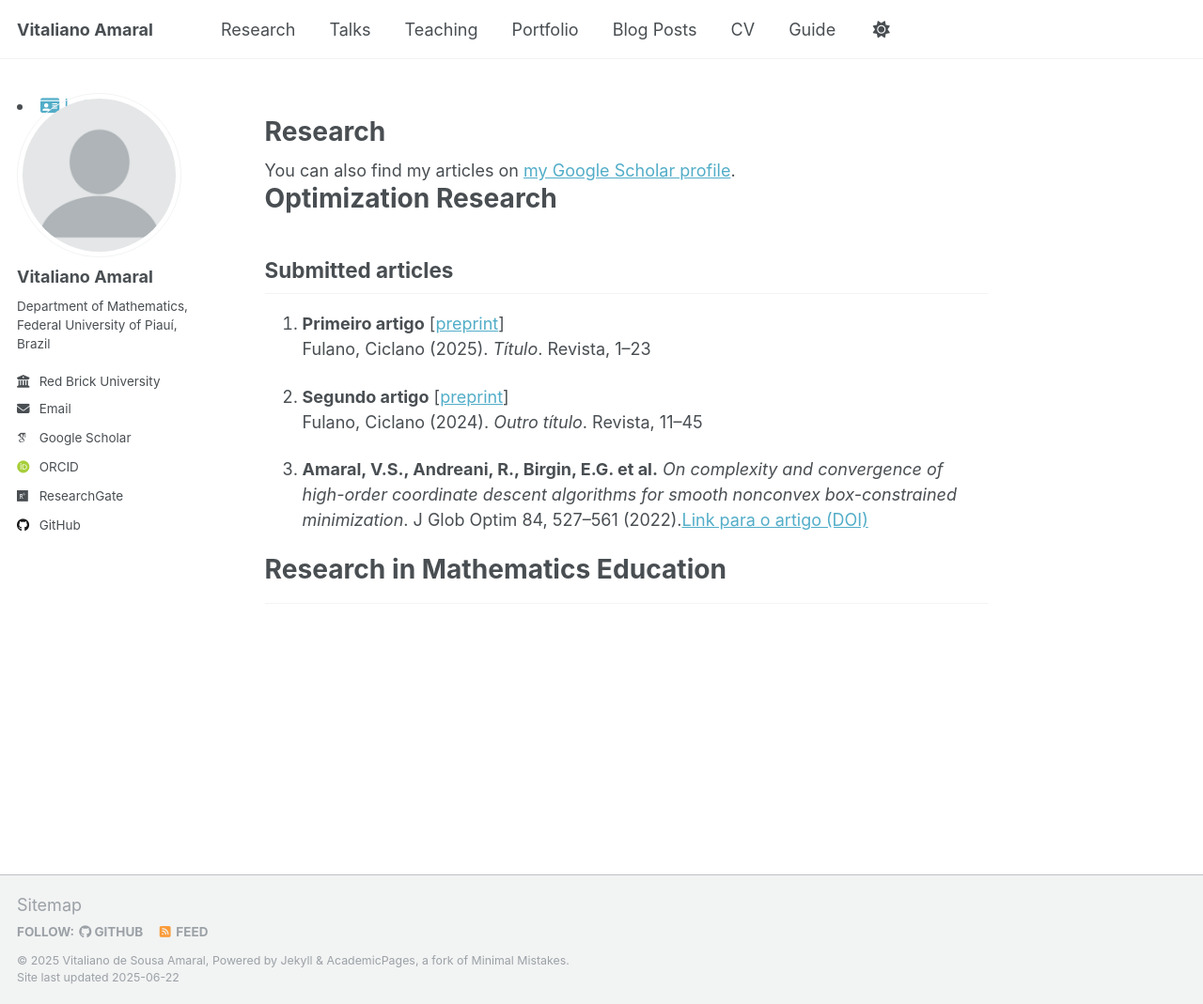
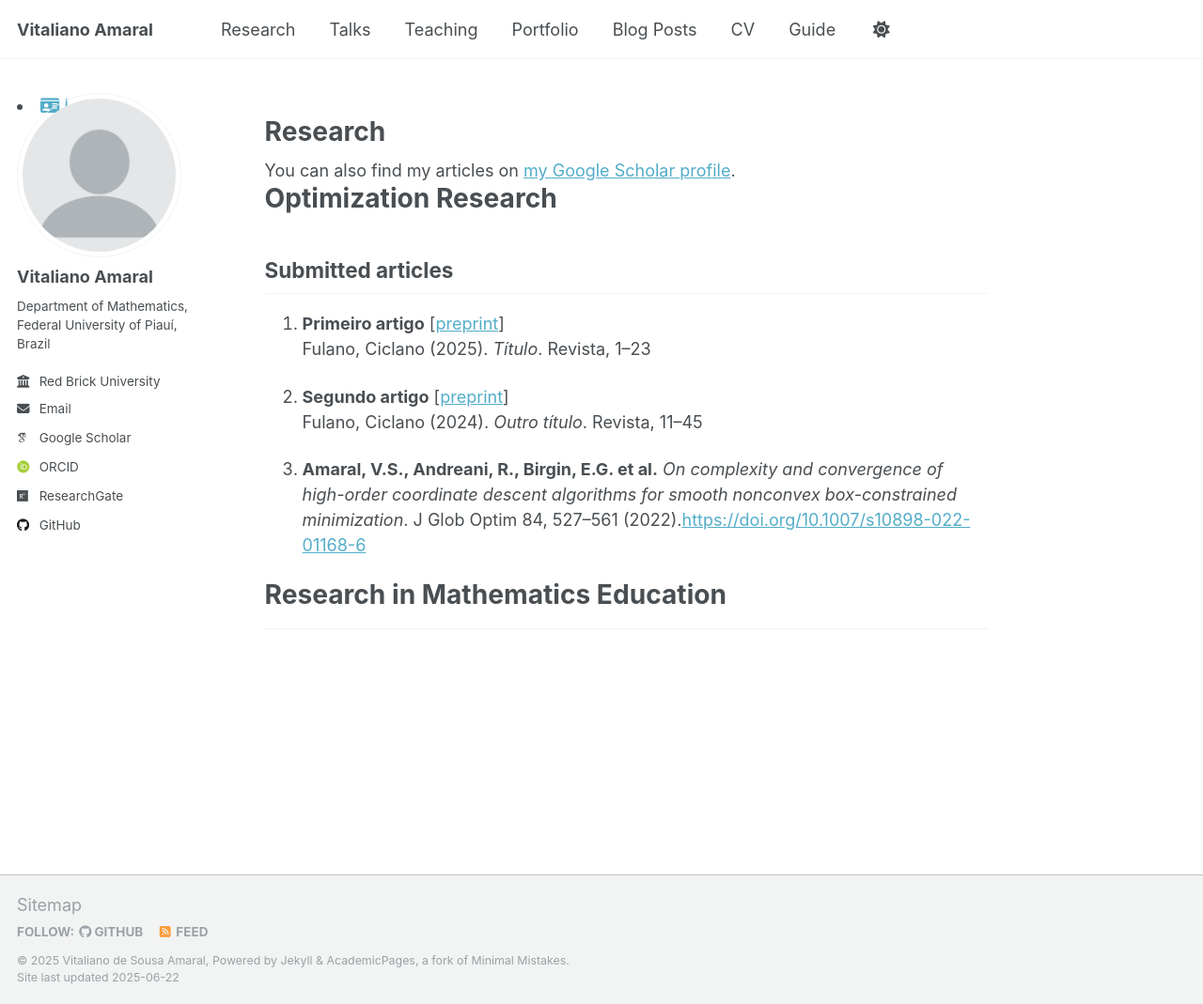
Before and after one commit to vitalianoamaral/vitalianoamaral.github.io, a Jekyll site: the page built from _pages/research.md, in a window 1280 px wide and 1069 px high. Shown: the whole window at 94% size. Built offline with Jekyll 4.4.1, drawn with Linux system fonts in a browser that asks for light colours; some web fonts are replaced.

Commit message:
Update research.md

```diff
--- a/_pages/research.md
+++ b/_pages/research.md
@@ -18,7 +18,7 @@ author_profile: true
 1. **Segundo artigo** [<a href="#">preprint</a>]
    Fulano, Ciclano (2024). *Outro título*. Revista, 11–45
 
-1. **Amaral, V.S., Andreani, R., Birgin, E.G. et al.** *On complexity and convergence of high-order coordinate descent algorithms for smooth nonconvex box-constrained minimization*. J Glob Optim 84, 527–561 (2022).[Link para o artigo (DOI)](https://doi.org/10.1234/abcd.efgh)
+1. **Amaral, V.S., Andreani, R., Birgin, E.G. et al.** *On complexity and convergence of high-order coordinate descent algorithms for smooth nonconvex box-constrained minimization*. J Glob Optim 84, 527–561 (2022).[https://doi.org/10.1007/s10898-022-01168-6](https://doi.org/10.1007/s10898-022-01168-6)
 
 
 # Research in Mathematics Education
```
